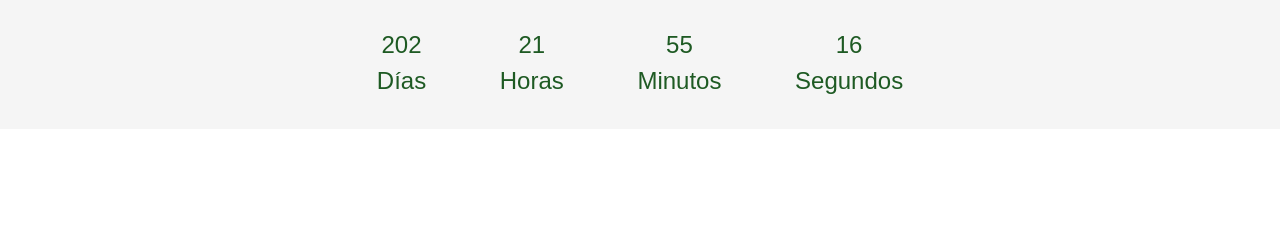
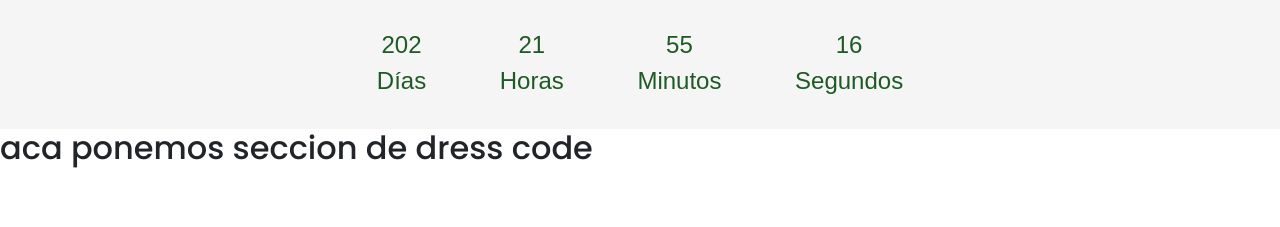
Before and after one commit to matiassuarez109/A-M-Boda, a plain HTML site: page index.html in a window 1280 px wide. Shown: the part 3545-3772 px from the top of the page. Drawn offline with Linux system fonts and the light colour scheme; a script that the page names is missing.

Commit message:
dress code

```diff
--- a/index.html
+++ b/index.html
@@ -305,6 +305,11 @@ https://templatemo.com/tm-558-klassy-cafe
                 </div>
             </div>
         </section>
+        <section>
+            <div>
+                <h2>aca ponemos seccion de dress code</h2>
+            </div>
+        </section>
         <!-- ***** Area Ends ***** -->
 
         <!-- ***** Reservation ***** -->
```
